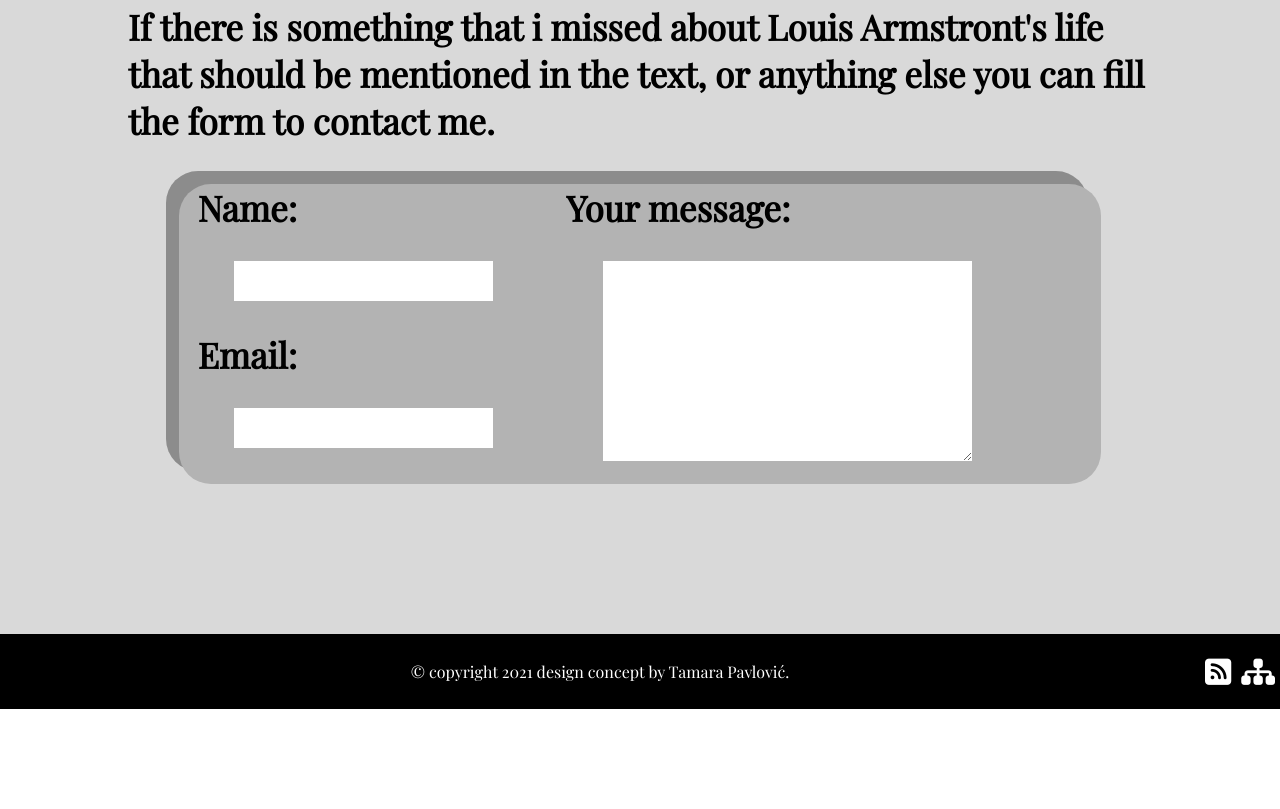
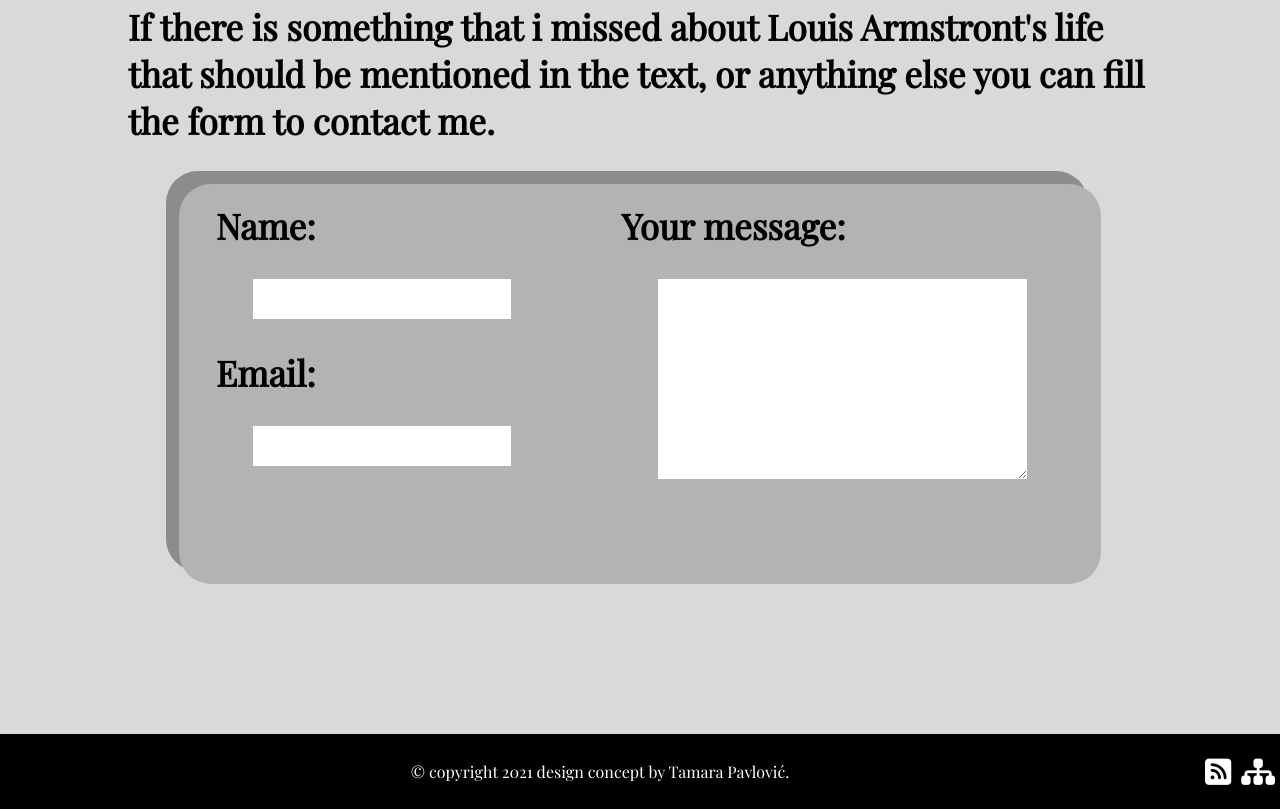
Before and after one commit to Tacumaki99/Loui-Armstrong, a plain HTML site: page pages/contact.html in a window 1280 px wide. Shown: the part 1097-1906 px from the top of the page. Before the commit the page ends 1806 px from the top, so only its background shows below. Drawn offline with nearby package versions, Linux system fonts and the light colour scheme.

Commit message:
Update style.css

```diff
--- a/assets/style/style.css
+++ b/assets/style/style.css
@@ -283,7 +283,7 @@ hr {
 .side {
     width: 40%;
     height: 70%;
-    margin: 2%%;
+    margin: 2%;
     float: left;
 }
 
@@ -307,7 +307,7 @@ form p{
     margin:40px auto;
     box-shadow: -13px -13px #8c8c8c ;
     border-radius: 2em;
-    height: 300px;
+    height: 400px;
 }
 
 .side label{
```
